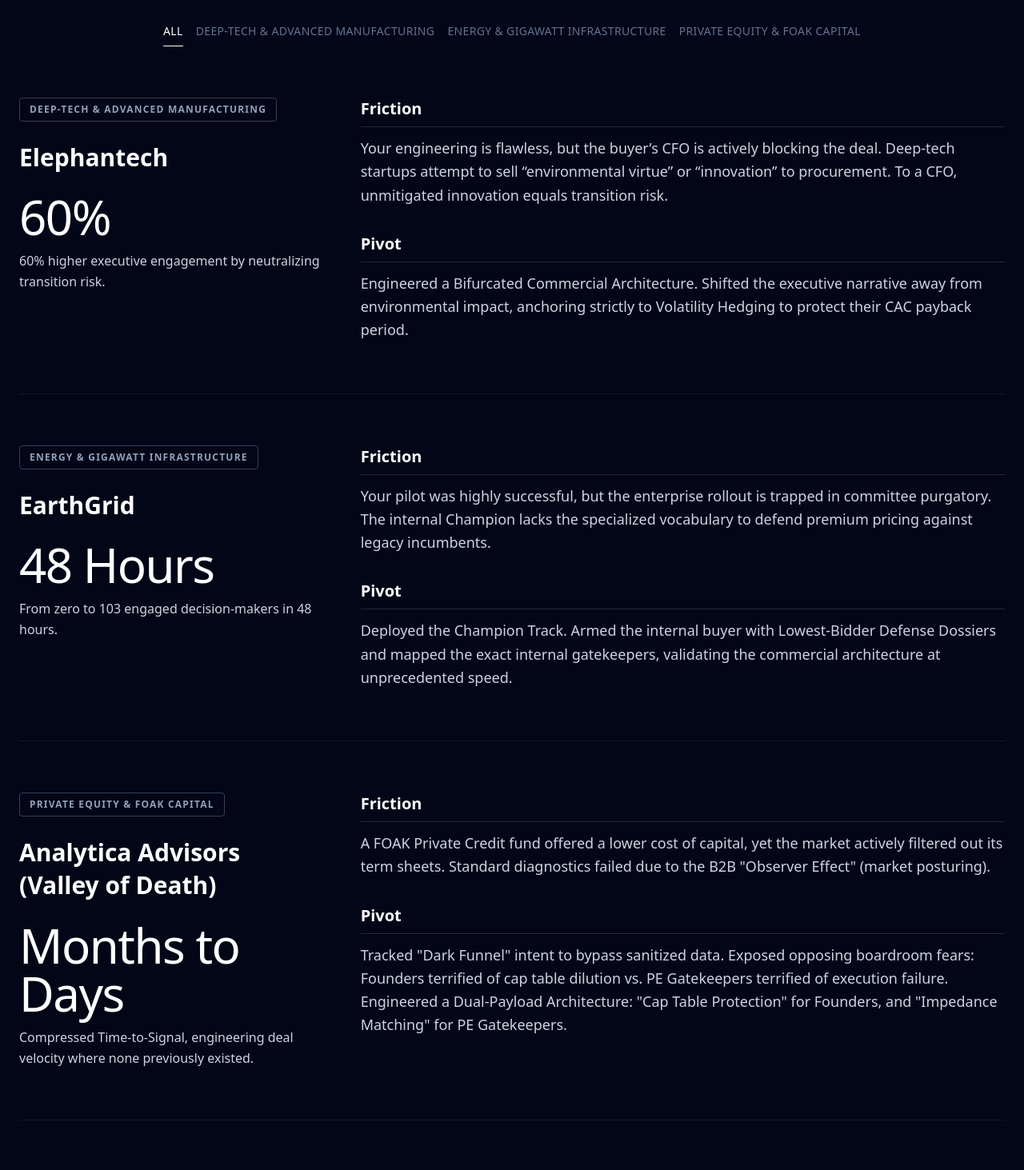
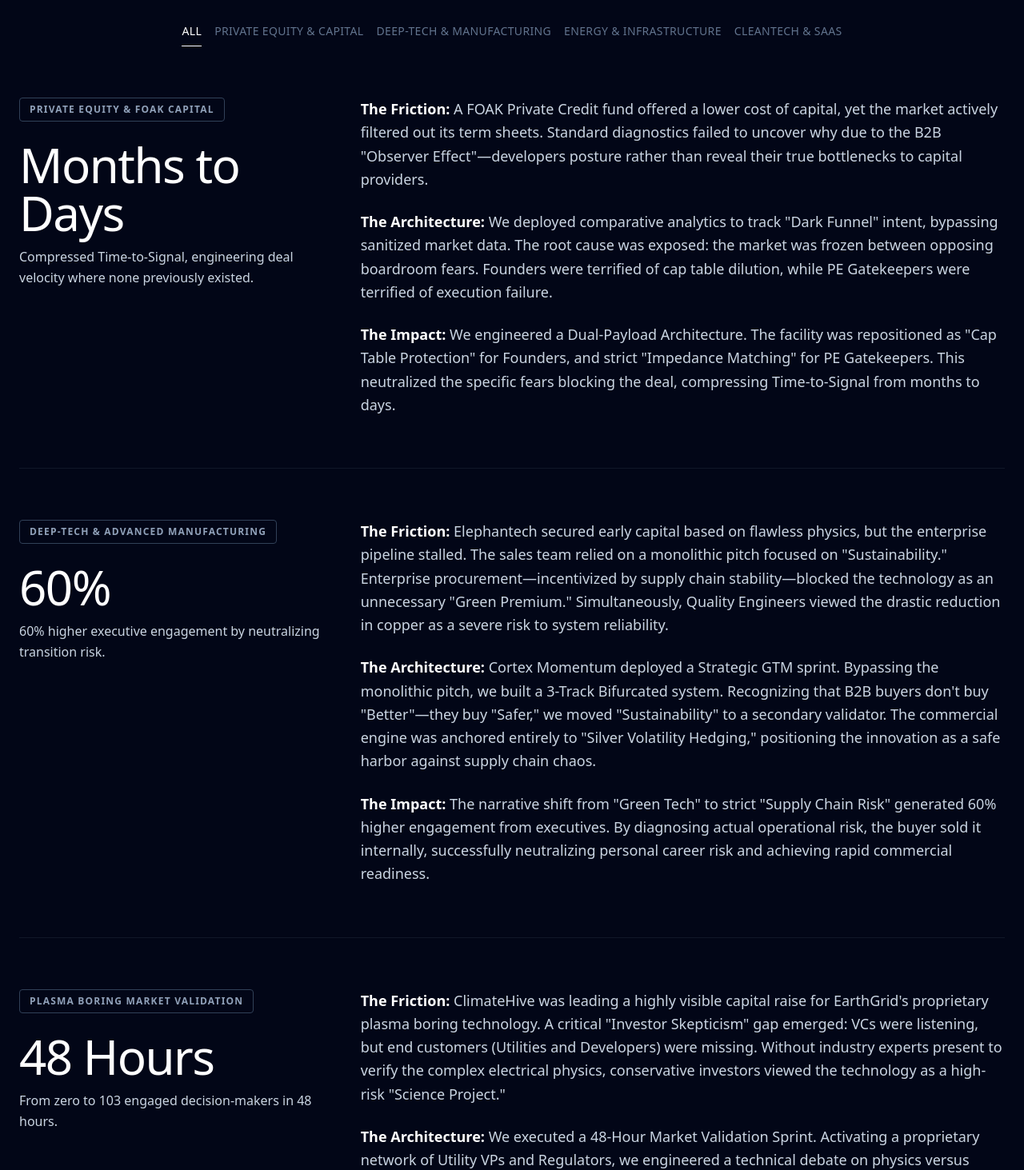
Before and after one commit to LunaEnergy25/CortexMomentum, a Next.js app: page /case-studies in a window 1280 px wide. Shown: the part 360-1823 px from the top of the page at 80% size. Built offline with nearby package versions, Linux system fonts and the light colour scheme.

Commit message:
feat: finalize v2.1 deployment with UI parity and full dossier matrix

```diff
--- a/src/app/case-studies/page.tsx
+++ b/src/app/case-studies/page.tsx
@@ -8,135 +8,127 @@
    ──────────────────────────────────────────────────────────── */
 
 interface CaseStudy {
-  id: string;
+  id: number;
   category: string;
   badge: string;
-  client: string;
   metric: string;
   result: string;
-  friction: string;
-  pivot: string;
+  content: React.ReactNode;
 }
 
 const caseStudiesData: CaseStudy[] = [
-  /* ── FLAGSHIP DOSSIERS ── */
   {
-    id: "elephantech",
-    category: "Deep-Tech & Advanced Manufacturing",
-    badge: "DEEP-TECH & ADVANCED MANUFACTURING",
-    client: "Elephantech",
-    metric: "60%",
-    result: "60% higher executive engagement by neutralizing transition risk.",
-    friction:
-      "Your engineering is flawless, but the buyer\u2019s CFO is actively blocking the deal. Deep-tech startups attempt to sell \u201cenvironmental virtue\u201d or \u201cinnovation\u201d to procurement. To a CFO, unmitigated innovation equals transition risk.",
-    pivot:
-      "Engineered a Bifurcated Commercial Architecture. Shifted the executive narrative away from environmental impact, anchoring strictly to Volatility Hedging to protect their CAC payback period.",
+    id: 1,
+    category: 'Private Equity & Capital',
+    badge: 'PRIVATE EQUITY & FOAK CAPITAL',
+    metric: 'Months to Days',
+    result: 'Compressed Time-to-Signal, engineering deal velocity where none previously existed.',
+    content: (
+      <div className="space-y-6 text-slate-300 leading-relaxed text-lg">
+        <p><strong className="text-white">The Friction:</strong> A FOAK Private Credit fund offered a lower cost of capital, yet the market actively filtered out its term sheets. Standard diagnostics failed to uncover why due to the B2B &quot;Observer Effect&quot;&mdash;developers posture rather than reveal their true bottlenecks to capital providers.</p>
+        <p><strong className="text-white">The Architecture:</strong> We deployed comparative analytics to track &quot;Dark Funnel&quot; intent, bypassing sanitized market data. The root cause was exposed: the market was frozen between opposing boardroom fears. Founders were terrified of cap table dilution, while PE Gatekeepers were terrified of execution failure.</p>
+        <p><strong className="text-white">The Impact:</strong> We engineered a Dual-Payload Architecture. The facility was repositioned as &quot;Cap Table Protection&quot; for Founders, and strict &quot;Impedance Matching&quot; for PE Gatekeepers. This neutralized the specific fears blocking the deal, compressing Time-to-Signal from months to days.</p>
+      </div>
+    )
   },
   {
-    id: "earthgrid",
-    category: "Energy & Gigawatt Infrastructure",
-    badge: "ENERGY & GIGAWATT INFRASTRUCTURE",
-    client: "EarthGrid",
-    metric: "48 Hours",
-    result: "From zero to 103 engaged decision-makers in 48 hours.",
-    friction:
-      "Your pilot was highly successful, but the enterprise rollout is trapped in committee purgatory. The internal Champion lacks the specialized vocabulary to defend premium pricing against legacy incumbents.",
-    pivot:
-      "Deployed the Champion Track. Armed the internal buyer with Lowest-Bidder Defense Dossiers and mapped the exact internal gatekeepers, validating the commercial architecture at unprecedented speed.",
+    id: 2,
+    category: 'Deep-Tech & Manufacturing',
+    badge: 'DEEP-TECH & ADVANCED MANUFACTURING',
+    metric: '60%',
+    result: '60% higher executive engagement by neutralizing transition risk.',
+    content: (
+      <div className="space-y-6 text-slate-300 leading-relaxed text-lg">
+        <p><strong className="text-white">The Friction:</strong> Elephantech secured early capital based on flawless physics, but the enterprise pipeline stalled. The sales team relied on a monolithic pitch focused on &quot;Sustainability.&quot; Enterprise procurement&mdash;incentivized by supply chain stability&mdash;blocked the technology as an unnecessary &quot;Green Premium.&quot; Simultaneously, Quality Engineers viewed the drastic reduction in copper as a severe risk to system reliability.</p>
+        <p><strong className="text-white">The Architecture:</strong> Cortex Momentum deployed a Strategic GTM sprint. Bypassing the monolithic pitch, we built a 3-Track Bifurcated system. Recognizing that B2B buyers don&apos;t buy &quot;Better&quot;&mdash;they buy &quot;Safer,&quot; we moved &quot;Sustainability&quot; to a secondary validator. The commercial engine was anchored entirely to &quot;Silver Volatility Hedging,&quot; positioning the innovation as a safe harbor against supply chain chaos.</p>
+        <p><strong className="text-white">The Impact:</strong> The narrative shift from &quot;Green Tech&quot; to strict &quot;Supply Chain Risk&quot; generated 60% higher engagement from executives. By diagnosing actual operational risk, the buyer sold it internally, successfully neutralizing personal career risk and achieving rapid commercial readiness.</p>
+      </div>
+    )
   },
   {
-    id: "analytica-advisors",
-    category: "Private Equity & FOAK Capital",
-    badge: "PRIVATE EQUITY & FOAK CAPITAL",
-    client: "Analytica Advisors (Valley of Death)",
-    metric: "Months to Days",
-    result:
-      "Compressed Time-to-Signal, engineering deal velocity where none previously existed.",
-    friction:
-      'A FOAK Private Credit fund offered a lower cost of capital, yet the market actively filtered out its term sheets. Standard diagnostics failed due to the B2B "Observer Effect" (market posturing).',
-    pivot:
-      'Tracked "Dark Funnel" intent to bypass sanitized data. Exposed opposing boardroom fears: Founders terrified of cap table dilution vs. PE Gatekeepers terrified of execution failure. Engineered a Dual-Payload Architecture: "Cap Table Protection" for Founders, and "Impedance Matching" for PE Gatekeepers.',
-  },
-
-  /* ── LEGACY CASE STUDIES ── */
-  {
-    id: "rng-energy",
-    category: "Energy & Gigawatt Infrastructure",
-    badge: "RENEWABLE NATURAL GAS",
-    client: "RNG Energy Co.",
-    metric: "5 Days",
-    result:
-      "Board-ready pivot strategy delivered in 5 days, unlocking a stalled $50M pipeline.",
-    friction:
-      "A $50M renewable natural gas company watched its core market implode as prices crashed. Investors imposed a spending freeze, and the board delivered an ultimatum: find a viable new business model in 45 days or face dissolution. The sales team relied on outdated market data, and enterprise procurement blocked deals because the ROI timeline misaligned with buyers\u2019 fiscal year requirements.",
-    pivot:
-      "Bypassing a prohibitive $120k, 3-month traditional consulting study, Cortex Momentum deployed a 5-day intelligence sprint. Mapped regulatory and compliance drivers across the sector and identified European Sustainable Aviation Fuel (SAF) regulations as a massive, immediate demand driver aligning perfectly with their existing capabilities.",
+    id: 3,
+    category: 'Energy & Infrastructure',
+    badge: 'PLASMA BORING MARKET VALIDATION',
+    metric: '48 Hours',
+    result: 'From zero to 103 engaged decision-makers in 48 hours.',
+    content: (
+      <div className="space-y-6 text-slate-300 leading-relaxed text-lg">
+        <p><strong className="text-white">The Friction:</strong> ClimateHive was leading a highly visible capital raise for EarthGrid&apos;s proprietary plasma boring technology. A critical &quot;Investor Skepticism&quot; gap emerged: VCs were listening, but end customers (Utilities and Developers) were missing. Without industry experts present to verify the complex electrical physics, conservative investors viewed the technology as a high-risk &quot;Science Project.&quot;</p>
+        <p><strong className="text-white">The Architecture:</strong> We executed a 48-Hour Market Validation Sprint. Activating a proprietary network of Utility VPs and Regulators, we engineered a technical debate on physics versus economics, bypassing standard PR to extract exact market objections.</p>
+        <p><strong className="text-white">The Impact:</strong> In 48 hours, the intelligence sprint generated 4,999 organic impressions with a 1:1 comment-to-like debate ratio. Direct dialogue was initiated with 103 vetted decision-makers. This live stress-test proved absolute relevance to grid operators, shifting their sales hook from &quot;Boring Cost&quot; to &quot;Permitting Speed.&quot;</p>
+      </div>
+    )
   },
   {
-    id: "climatehive-earthgrid",
-    category: "Energy & Gigawatt Infrastructure",
-    badge: "PLASMA BORING MARKET VALIDATION",
-    client: "Climate Hive x EarthGrid",
-    metric: "103",
-    result:
-      "103 vetted decision-makers engaged with zero ad spend in 48 hours.",
-    friction:
-      'ClimateHive was leading a capital raise campaign for EarthGrid\u2019s plasma boring technology, generating strong initial financial interest. A critical "Investor Skepticism" gap emerged: VCs were listening, but end customers (Utilities and Developers) were missing from the conversation. Without industry experts to verify the physics, conservative investors viewed it as a high-risk "Science Project."',
-    pivot:
-      "Executed a 48-Hour Market Validation Sprint. Activated a proprietary network of Utility VPs and Regulators, inviting specific experts to a technical debate on physics versus economics. Generated 4,999 organic impressions, a 1:1 comment-to-like debate ratio, and direct dialogue with 103 decision-makers\u2014including a VP of Transmission who stepped out of a critical grid operator meeting to participate.",
+    id: 4,
+    category: 'Energy & Infrastructure',
+    badge: 'RENEWABLE NATURAL GAS',
+    metric: '5 Days',
+    result: 'Board-ready pivot strategy delivered in 5 days, unlocking a stalled $50M pipeline.',
+    content: (
+      <div className="space-y-6 text-slate-300 leading-relaxed text-lg">
+        <p><strong className="text-white">The Friction:</strong> A renewable natural gas (RNG) company watched its core market implode as prices crashed. Investors imposed a spending freeze, and the board delivered an ultimatum: find a viable new business model in 45 days. The sales team relied on outdated market data, while enterprise procurement blocked deals because the ROI timeline misaligned with buyers&apos; requirements.</p>
+        <p><strong className="text-white">The Architecture:</strong> Bypassing a prohibitive $120k, 3-month consulting study, Cortex Momentum deployed a 5-day intelligence sprint. We mapped regulatory and compliance drivers across the sector to uncover hidden, high-velocity demand.</p>
+        <p><strong className="text-white">The Impact:</strong> We delivered a board-ready pivot strategy in 5 days, identifying European Sustainable Aviation Fuel (SAF) regulations as a massive, immediate demand driver. By aligning output with strict internal compliance mandates, we established immediate commercial readiness and unlocked a stalled $50M pipeline.</p>
+      </div>
+    )
   },
   {
-    id: "cleantech-saas",
-    category: "Deep-Tech & Advanced Manufacturing",
-    badge: "CLEANTECH SAAS GTM",
-    client: "Cleantech SaaS Startup",
-    metric: "200+",
-    result:
-      "Analyzed over 200 project RFPs to achieve total GTM clarity before runway expired.",
-    friction:
-      "A pre-revenue, engineer-led cleantech SaaS startup had only six months of runway left to find its first real customers. Drowning in conflicting industry noise, the team was unable to separate signal from noise and had no idea what sales hooks would actually resonate.",
-    pivot:
-      "Deployed our intelligence platform to analyze 200+ project RFPs, mapped 15 competitor positioning strategies, and interviewed 12 potential buyers. Pinpointed Brownfield redevelopment projects as a lucrative niche and uncovered that the #1 driver for developers was deal velocity, not cost savings. Rebuilt messaging around Speed, Compliance, and Guarantees.",
+    id: 5,
+    category: 'Cleantech & SaaS',
+    badge: 'CLEANTECH SAAS GTM',
+    metric: '200+',
+    result: 'Analyzed over 200 project RFPs to achieve total GTM clarity before runway expired.',
+    content: (
+      <div className="space-y-6 text-slate-300 leading-relaxed text-lg">
+        <p><strong className="text-white">The Friction:</strong> A pre-revenue, engineer-led cleantech SaaS startup developed a promising MVP for microgrid developers but had only six months of runway remaining. Drowning in industry noise, they were unable to separate signal from noise and lacked the commercial hooks that actually resonate with enterprise buyers.</p>
+        <p><strong className="text-white">The Architecture:</strong> We deployed our intelligence platform to analyze their target market. We processed over 200 project RFPs to identify timing patterns, mapped 15 competitor positioning strategies, and interviewed 12 potential buyers.</p>
+        <p><strong className="text-white">The Impact:</strong> We pinpointed Brownfield redevelopment projects as a highly lucrative niche. Uncovering that the #1 driver for these developers was deal velocity, not cost savings, we rebuilt their messaging architecture entirely around Speed, Compliance, and Guarantees.</p>
+      </div>
+    )
   },
   {
-    id: "texas-ercot",
-    category: "Energy & Gigawatt Infrastructure",
-    badge: "FOAK WIND PRICING",
-    client: "Texas ERCOT Startup",
-    metric: "$38\u2013$42",
-    result:
-      "Risk-adjusted price point of $38\u2013$42/MWh validated for the Texas ERCOT market.",
-    friction:
-      "A disruptive wind energy startup with breakthrough technology capable of building gigawatt-scale projects faster than legacy competitors. The CEO was consumed by a critical financing round and lacked the bandwidth to build a defined ICP or competitive pricing strategy for the 2027 Texas ERCOT market.",
-    pivot:
-      "Analyzed the complex energy market, evaluating hyperscaler, data center, and Department of Defense opportunities. Delivered a competitive, risk-adjusted price point and validated data centers as the primary target based on speed-to-deployment. Provided a repeatable market intelligence process for commercial readiness.",
+    id: 6,
+    category: 'Energy & Infrastructure',
+    badge: 'FOAK WIND PRICING',
+    metric: '$38\u2013$42',
+    result: 'Risk-adjusted price point of $38\u2013$42/MWh validated for the Texas ERCOT market.',
+    content: (
+      <div className="space-y-6 text-slate-300 leading-relaxed text-lg">
+        <p><strong className="text-white">The Friction:</strong> A disruptive wind energy startup developed technology to build gigawatt-scale projects faster than legacy competitors. The CEO was consumed by financing rounds and lacked the bandwidth to build a data-backed price point for the 2027 Texas ERCOT market.</p>
+        <p><strong className="text-white">The Architecture:</strong> Cortex Momentum analyzed the complex energy market, specifically evaluating hyperscaler, data center, and Department of Defense market opportunities to map the path of least commercial resistance.</p>
+        <p><strong className="text-white">The Impact:</strong> We delivered a competitive, risk-adjusted price point of $38\u2013$42/MWh, validating data centers as the primary target based on &quot;speed-to-deployment.&quot; This achieved total commercial readiness for their upcoming hires.</p>
+      </div>
+    )
   },
   {
-    id: "deep-tech-investor",
-    category: "Private Equity & FOAK Capital",
-    badge: "TARGETED INVESTOR READINESS",
-    client: "Deep-Tech Company",
-    metric: "250 \u2192 25",
-    result:
-      "Cut investor outreach from 250 general VCs to 25 highly targeted family offices.",
-    friction:
-      'A deep-tech company was navigating the "Funding Gap" between Seed and Series A. Operating in a strategic void, they were preparing to pitch a generic, monolithic deck to 250+ scattered investors, risking alienation of conservative capital.',
-    pivot:
-      "Replaced inefficient outreach with a data-driven intelligence strategy. Analyzed recent funding announcements and mapped public statements of potential strategic investors. Cut the list to 25 highly targeted family offices with precisely aligned messaging for each target.",
+    id: 7,
+    category: 'Private Equity & Capital',
+    badge: 'TARGETED INVESTOR READINESS',
+    metric: '250 \u2192 25',
+    result: 'Cut investor outreach from 250 general VCs to 25 highly targeted family offices.',
+    content: (
+      <div className="space-y-6 text-slate-300 leading-relaxed text-lg">
+        <p><strong className="text-white">The Friction:</strong> A deep-tech company was navigating the &quot;Funding Gap&quot; between Seed and Series A. Operating in a strategic void, they were preparing to pitch a generic, monolithic deck to over 250+ investors, risking alienation of conservative capital.</p>
+        <p><strong className="text-white">The Architecture:</strong> We replaced inefficient outreach with a data-driven intelligence strategy, mapping public statements of potential strategic investors to explicitly filter out misaligned capital.</p>
+        <p><strong className="text-white">The Impact:</strong> We cut their outreach list from 250 general VCs down to 25 highly targeted family offices. By developing precisely aligned messaging for each target, we delivered a playbook that massively accelerated their path to capitalization.</p>
+      </div>
+    )
   },
   {
-    id: "solar-hardware",
-    category: "Deep-Tech & Advanced Manufacturing",
-    badge: "SOLAR HARDWARE MARGIN OPT",
-    client: "Solar Hardware Mfg",
-    metric: "~40%",
-    result:
-      "Achieved a sustainable ~40% profit margin through strategic price increase and geographic targeting.",
-    friction:
-      "A pioneering three-person solar hardware startup had no formal business background and no clear path to market. Sales efforts were scattered nationwide to early adopters, resulting in incredibly thin margins and no budget for customer acquisition.",
-    pivot:
-      "Analyzed the entire US market to pinpoint optimal geographic targeting based on income, EV adoption, and local incentives. Identified exactly 3 high-potential metro areas, their ideal first customer profile, and recommended a strategic price increase. Transformed their GTM from a scattered guessing game into a focused, self-funding growth engine.",
-  },
+    id: 8,
+    category: 'Deep-Tech & Manufacturing',
+    badge: 'SOLAR HARDWARE MARGIN OPTIMIZATION',
+    metric: '~40%',
+    result: 'Achieved a sustainable ~40% profit margin through strategic targeting.',
+    content: (
+      <div className="space-y-6 text-slate-300 leading-relaxed text-lg">
+        <p><strong className="text-white">The Friction:</strong> A pioneering solar hardware startup had no formal commercial background and no clear path to market. Sales efforts were scattered nationwide to early adopters, resulting in thin margins, high friction, and no budget for customer acquisition.</p>
+        <p><strong className="text-white">The Architecture:</strong> Cortex Momentum analyzed the entire US market to pinpoint optimal geographic targeting based on income brackets, EV adoption rates, and local compliance incentives.</p>
+        <p><strong className="text-white">The Impact:</strong> We pinpointed exactly 3 high-potential metro areas. By identifying their ideal first customer profile and recommending a strategic price increase, we transformed their GTM into a focused, self-funding growth engine with a sustainable ~40% profit margin.</p>
+      </div>
+    )
+  }
 ];
 
 /* ────────────────────────────────────────────────────────────
@@ -202,9 +194,6 @@
                 <span className="inline-block text-xs font-semibold tracking-widest uppercase text-slate-400 border border-slate-700 px-3 py-1.5 rounded-sm">
                   {cs.badge}
                 </span>
-                <h2 className="text-3xl font-serif font-semibold text-white leading-snug">
-                  {cs.client}
-                </h2>
                 <div>
                   <span className="block text-5xl lg:text-6xl font-light text-white tracking-tight leading-none">
                     {cs.metric}
@@ -216,23 +205,8 @@
               </div>
 
               {/* Right Column — Narrative */}
-              <div className="col-span-1 lg:col-span-8 space-y-8">
-                <div>
-                  <strong className="block font-serif text-xl mb-3 text-white border-b border-slate-800 pb-2 font-semibold">
-                    Friction
-                  </strong>
-                  <p className="text-slate-300 leading-relaxed text-lg">
-                    {cs.friction}
-                  </p>
-                </div>
-                <div>
-                  <strong className="block font-serif text-xl mb-3 text-white border-b border-slate-800 pb-2 font-semibold">
-                    Pivot
-                  </strong>
-                  <p className="text-slate-300 leading-relaxed text-lg">
-                    {cs.pivot}
-                  </p>
-                </div>
+              <div className="col-span-1 lg:col-span-8">
+                {cs.content}
               </div>
             </div>
           ))}
```
Also changed, not shown: src/app/page.tsx (+7 -10 lines).
